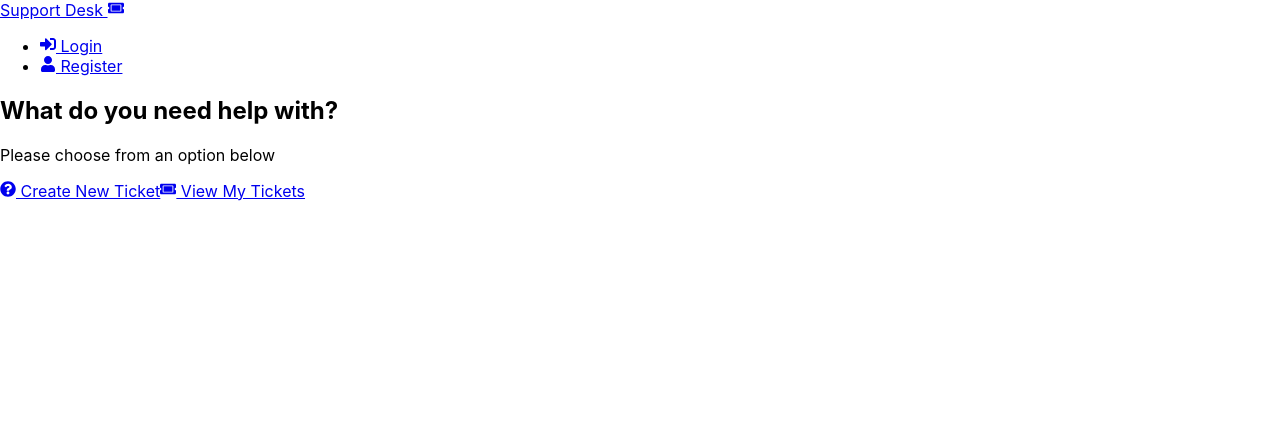
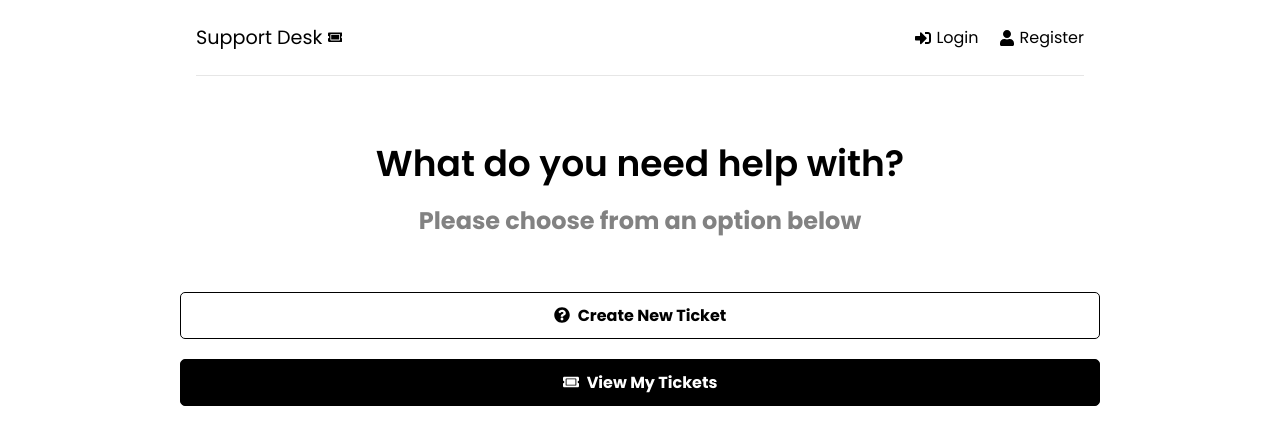
Before and after one commit to agustinlozano/DeskWizard, a React (Vite) app in the folder frontend/: page / in a window 1280 px wide. Shown: the top 444 px of the page. Built offline with nearby package versions, Linux system fonts and the light colour scheme.

Commit message:
Add some styles

```diff
--- a/frontend/src/index.css
+++ b/frontend/src/index.css
@@ -1,13 +1,148 @@
-body {
+@import url('https://fonts.googleapis.com/css2?family=Poppins:wght@300;400;600;700&display=swap');
+
+* {
   margin: 0;
-  font-family: -apple-system, BlinkMacSystemFont, 'Segoe UI', 'Roboto', 'Oxygen',
-    'Ubuntu', 'Cantarell', 'Fira Sans', 'Droid Sans', 'Helvetica Neue',
-    sans-serif;
-  -webkit-font-smoothing: antialiased;
-  -moz-osx-font-smoothing: grayscale;
+  padding: 0;
+  box-sizing: border-box;
 }
 
-code {
-  font-family: source-code-pro, Menlo, Monaco, Consolas, 'Courier New',
-    monospace;
+body {
+  font-family: 'Poppins', sans-serif;
+  height: 100vh;
 }
+
+a {
+  text-decoration: none;
+  color: #000;
+}
+
+p {
+  line-height: 1.7;
+}
+
+ul {
+  list-style: none;
+}
+
+li {
+  line-height: 2.2;
+}
+
+h1,
+h2,
+h3 {
+  font-weight: 600;
+  margin-bottom: 10px;
+}
+
+.container {
+  width: 100%;
+  max-width: 960px;
+  margin: 0 auto;
+  padding: 0 20px;
+  text-align: center;
+}
+
+.header {
+  display: flex;
+  justify-content: space-between;
+  align-items: center;
+  padding: 20px 0;
+  border-bottom: 1px solid #e6e6e6;
+  margin-bottom: 60px;
+  margin-left: 1rem;
+  margin-right: 1rem;
+}
+
+.header ul {
+  display: flex;
+  align-items: center;
+  justify-content: space-between;
+}
+
+.header ul li {
+  margin-left: 20px;
+}
+
+.header ul li a {
+  display: flex;
+  align-items: center;
+}
+
+.header ul li a:hover {
+  color: #777;
+}
+
+.header ul li a svg {
+  margin-right: 5px;
+}
+
+.heading {
+  font-size: 1.5rem;
+  font-weight: 700;
+  margin-bottom: 50px;
+  padding: 0 20px;
+}
+
+.heading p {
+  color: #828282;
+}
+
+.btn {
+  padding: 10px 20px;
+  border: 1px solid #000;
+  border-radius: 5px;
+  background: #000;
+  color: #fff;
+  font-size: 16px;
+  font-weight: 700;
+  cursor: pointer;
+  text-align: center;
+  appearance: button;
+  display: flex;
+  align-items: center;
+  justify-content: center;
+}
+
+.btn svg {
+  margin-right: 8px;
+}
+
+.btn-reverse {
+  background: #fff;
+  color: #000;
+}
+
+.btn-block {
+  width: 100%;
+  margin-bottom: 20px;
+}
+
+.btn-sm {
+  padding: 5px 15px;
+  font-size: 13px;
+}
+
+.btn-danger {
+  background: darkred;
+  border: none;
+}
+
+.btn-back {
+  width: 150px;
+  margin-bottom: 20px;
+}
+
+.btn:hover {
+  transform: scale(0.98);
+}
+
+/* new styles */
+.logo {
+  font-size: 1.2rem;
+}
+
+.logo-icon {
+  height: 0.9rem;
+  width: 0.9rem;
+}
```
